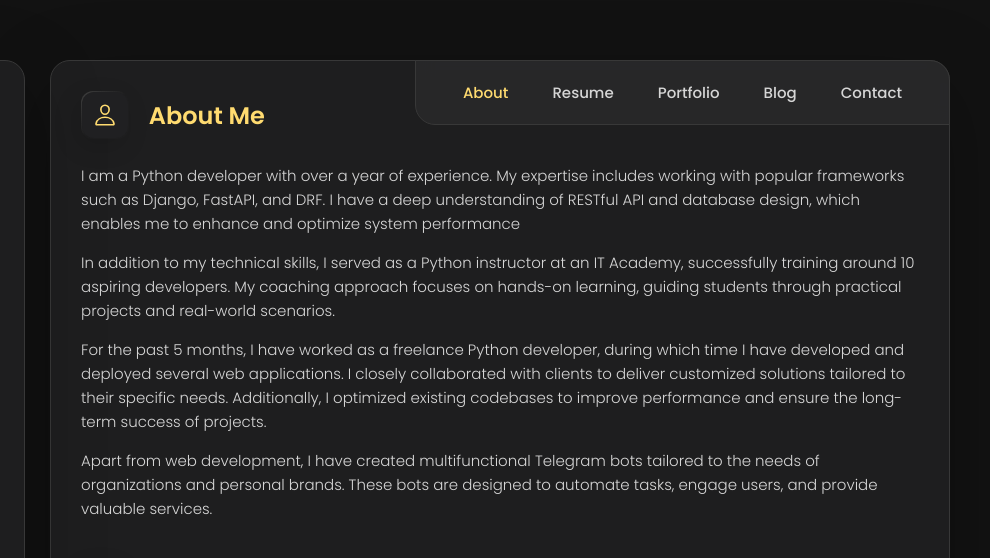
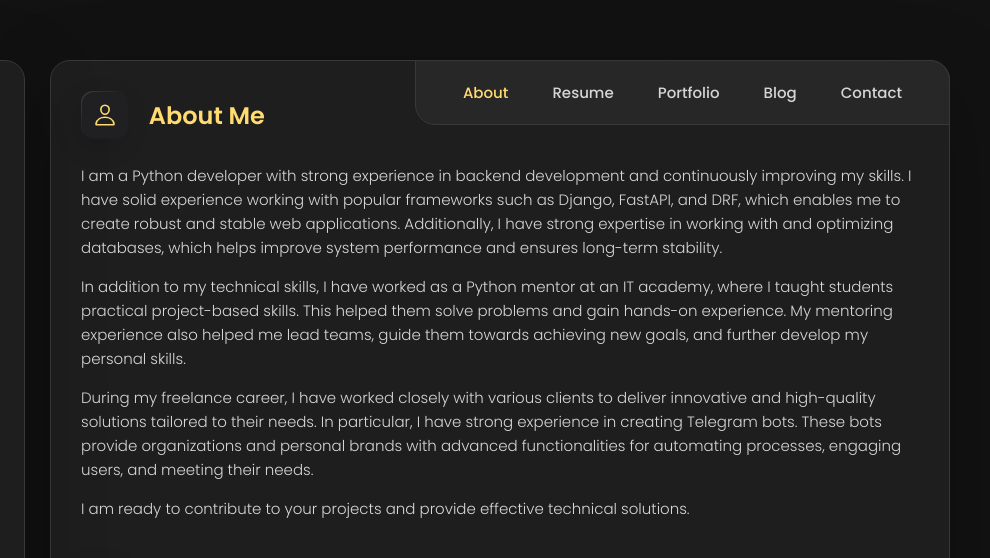
Before and after one commit to createuz/Portfolio, a plain HTML site: page templates/index.html in a window 1280 px wide. Shown: the top 558 px of the page, 290-1280 px from the left. Drawn offline with nearby package versions, Linux system fonts and the light colour scheme.

Commit message:
Personal Website information has been changed and some optimizations have been made

```diff
--- a/templates/index.html
+++ b/templates/index.html
@@ -202,25 +202,26 @@
 
             <section class="about-text">
                 <p>
-                    I am a Python developer with over a year of experience. My expertise includes working with popular
-                    frameworks such as Django, FastAPI, and DRF. I have a deep understanding of RESTful API and database
-                    design, which enables me to enhance and optimize system performance
+                    I am a Python developer with strong experience in backend development and continuously improving my
+                    skills. I have solid experience working with popular frameworks such as Django, FastAPI, and DRF,
+                    which enables me to create robust and stable web applications. Additionally, I have strong expertise
+                    in working with and optimizing databases, which helps improve system performance and ensures
+                    long-term stability.
                 </p>
                 <p>
-                    In addition to my technical skills, I served as a Python instructor at an IT Academy, successfully
-                    training around 10 aspiring developers. My coaching approach focuses on hands-on learning, guiding
-                    students through practical projects and real-world scenarios.
+                    In addition to my technical skills, I have worked as a Python mentor at an IT academy, where I
+                    taught students practical project-based skills. This helped them solve problems and gain hands-on
+                    experience. My mentoring experience also helped me lead teams, guide them towards achieving new
+                    goals, and further develop my personal skills.
                 </p>
                 <p>
-                    For the past 5 months, I have worked as a freelance Python developer, during which time I have
-                    developed and deployed several web applications. I closely collaborated with clients to deliver
-                    customized solutions tailored to their specific needs. Additionally, I optimized existing codebases
-                    to improve performance and ensure the long-term success of projects.
+                    During my freelance career, I have worked closely with various clients to deliver innovative and
+                    high-quality solutions tailored to their needs. In particular, I have strong experience in creating
+                    Telegram bots. These bots provide organizations and personal brands with advanced functionalities
+                    for automating processes, engaging users, and meeting their needs.
                 </p>
                 <p>
-                    Apart from web development, I have created multifunctional Telegram bots tailored to the needs of
-                    organizations and personal brands. These bots are designed to automate tasks, engage users, and
-                    provide valuable services.
+                    I am ready to contribute to your projects and provide effective technical solutions.
                 </p>
             </section>
 
@@ -543,19 +544,11 @@
                         <span>2024 - Present</span>
 
                         <p class="timeline-text">
-                            For the past 5 months, I have worked as a freelance Python developer, during which time I
-                            have developed and deployed several web applications. I closely collaborated with clients to
-                            deliver customized solutions tailored to their specific needs. Additionally, I optimized
-                            existing codebases to improve performance and ensure the long-term success of projects.
+                            During my freelance career, I have worked closely with various clients to deliver innovative
+                            and high-quality solutions tailored to their needs. In particular, I have strong experience
+                            in creating Telegram bots. These bots provide organizations and personal brands with
+                            advanced functionalities for automating processes, engaging users, and meeting their needs.
                         </p>
-
-                        <p class="timeline-text">
-
-                            Apart from web development, I have created multifunctional Telegram bots tailored to the
-                            needs of organizations and personal brands. These bots are designed to automate tasks,
-                            engage users, and provide valuable services.
-                        </p>
-
                     </li>
 
                     <li class="timeline-item">
@@ -565,10 +558,8 @@
                         <span>2023 - 2024 (8 months)</span>
 
                         <p class="timeline-text">
-                            I served as a Python instructor at an IT Academy, successfully
-                            training around 10 aspiring developers. My coaching approach focuses on hands-on learning,
-                            guiding
-                            students through practical projects and real-world scenarios.
+                            I have worked as a Python mentor at an IT academy, where I taught students practical
+                            project-based skills. This helped them solve problems and gain hands-on experience.
                         </p>
 
                     </li>
@@ -585,15 +576,11 @@
                     <h3 class="h3">Technical Skills</h3>
                 </div>
                 <ol class="timeline-list">
-                    <ul class="skills-list content-card">
-                        <div class="skills-wrapper">
-                            <span class="icon-name" style="color: var(--orange-yellow-crayola);"><h4>Python&nbsp;&nbsp;&nbsp;&nbsp;&nbsp;Django&nbsp;&nbsp;&nbsp;&nbsp;&nbsp;FastAPI&nbsp;&nbsp;&nbsp;&nbsp;&nbsp;DRF&nbsp;&nbsp;&nbsp;&nbsp;&nbsp;RESTful API&nbsp;&nbsp;&nbsp;&nbsp;&nbsp;JSON API&nbsp;&nbsp;&nbsp;&nbsp;&nbsp;Telegram Bot</h4></span>
-                            <br>
-                            <span class="icon-name" style="color: var(--orange-yellow-crayola);"><h4>SQL&nbsp;&nbsp;&nbsp;&nbsp;&nbsp;PostgreSQL&nbsp;&nbsp;&nbsp;&nbsp;&nbsp;SQLite&nbsp;&nbsp;&nbsp;&nbsp;&nbsp;SQLAlchemy&nbsp;&nbsp;&nbsp;&nbsp;&nbsp;Docker&nbsp;&nbsp;&nbsp;&nbsp;&nbsp;Redis&nbsp;&nbsp;&nbsp;&nbsp;&nbsp;Celery&nbsp;&nbsp;&nbsp;&nbsp;&nbsp;Nginx</h4></span>
-                            <br>
-                            <span class="icon-name" style="color: var(--orange-yellow-crayola);"><h4>Linux Administration&nbsp;&nbsp;&nbsp;&nbsp;&nbsp;AWS&nbsp;&nbsp;&nbsp;&nbsp;&nbsp;DigitalOcean&nbsp;&nbsp;&nbsp;&nbsp;&nbsp;Git&nbsp;&nbsp;&nbsp;&nbsp;&nbsp;GitHub</h4></span>
-                        </div>
-                    </ul>
+                        <span class="icon-name" style="color: var(--orange-yellow-crayola);"><h4>Python&nbsp;&nbsp;&nbsp;&nbsp;&nbsp;Django&nbsp;&nbsp;&nbsp;&nbsp;&nbsp;FastAPI&nbsp;&nbsp;&nbsp;&nbsp;&nbsp;DRF&nbsp;&nbsp;&nbsp;&nbsp;&nbsp;RESTful API&nbsp;&nbsp;&nbsp;&nbsp;&nbsp;JSON API&nbsp;&nbsp;&nbsp;&nbsp;&nbsp;Telegram Bot</h4></span>
+                        <br>
+                        <span class="icon-name" style="color: var(--orange-yellow-crayola);"><h4>SQL&nbsp;&nbsp;&nbsp;&nbsp;&nbsp;PostgreSQL&nbsp;&nbsp;&nbsp;&nbsp;&nbsp;SQLite&nbsp;&nbsp;&nbsp;&nbsp;&nbsp;SQLAlchemy&nbsp;&nbsp;&nbsp;&nbsp;&nbsp;Tortoise ORM&nbsp;&nbsp;&nbsp;&nbsp;&nbsp;OOP&nbsp;&nbsp;&nbsp;&nbsp;&nbsp;Docker&nbsp;&nbsp;&nbsp;&nbsp;&nbsp;Redis</h4></span>
+                        <br>
+                        <span class="icon-name" style="color: var(--orange-yellow-crayola);"><h4>Celery&nbsp;&nbsp;&nbsp;&nbsp;&nbsp;Nginx&nbsp;&nbsp;&nbsp;&nbsp;&nbsp;Linux Administration&nbsp;&nbsp;&nbsp;&nbsp;&nbsp;AWS&nbsp;&nbsp;&nbsp;&nbsp;&nbsp;DigitalOcean&nbsp;&nbsp;&nbsp;&nbsp;&nbsp;Git&nbsp;&nbsp;&nbsp;&nbsp;&nbsp;GitHub</h4></span>
                 </ol>
             </section>
 
```
Also changed, not shown: 1 other file.
